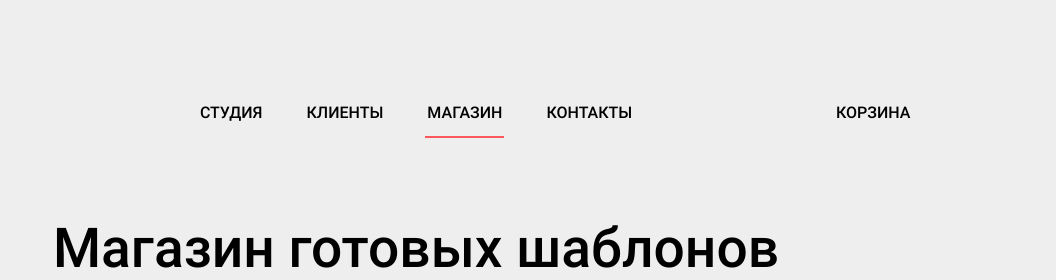
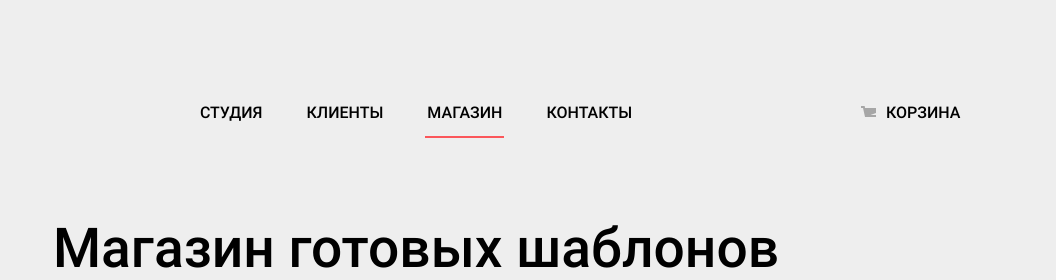
Before and after one commit to MakeyAlena/237787-nerds-31, a plain HTML site: page catalog.html in a window 1280 px wide. Shown: the top 280 px of the page, 224-1280 px from the left. Drawn offline with Linux system fonts and the light colour scheme.

Commit message:
добавляет декоративные элементы

```diff
--- a/catalog.html
+++ b/catalog.html
@@ -33,7 +33,7 @@
         </li>
       </ul>
       <p class="user-navigation">
-        <a href="blank.html">Корзина</a>
+        <a class="user-navigation-cart" href="blank.html">Корзина</a>
       </p>
     </nav>
   </header>
```
